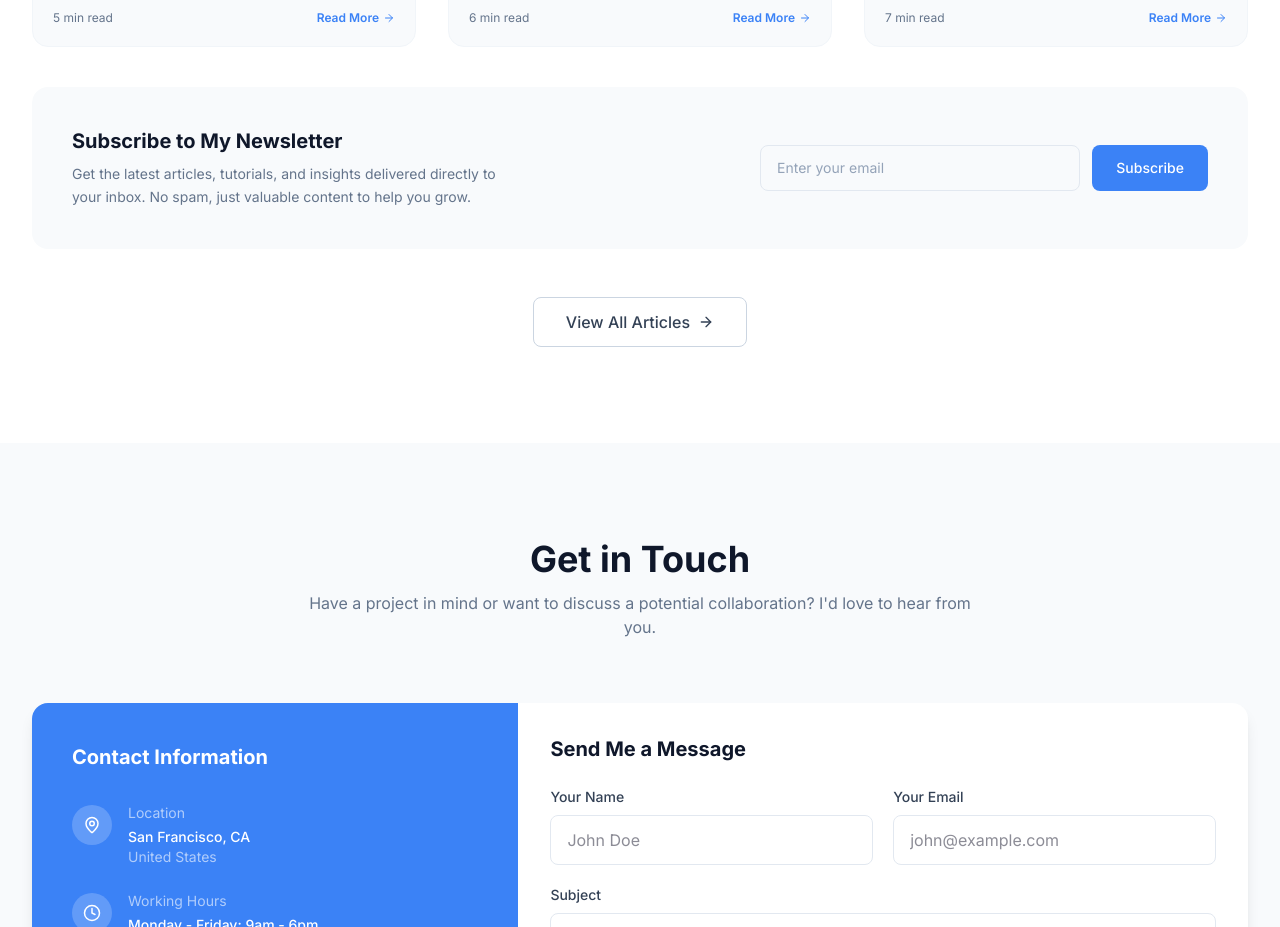
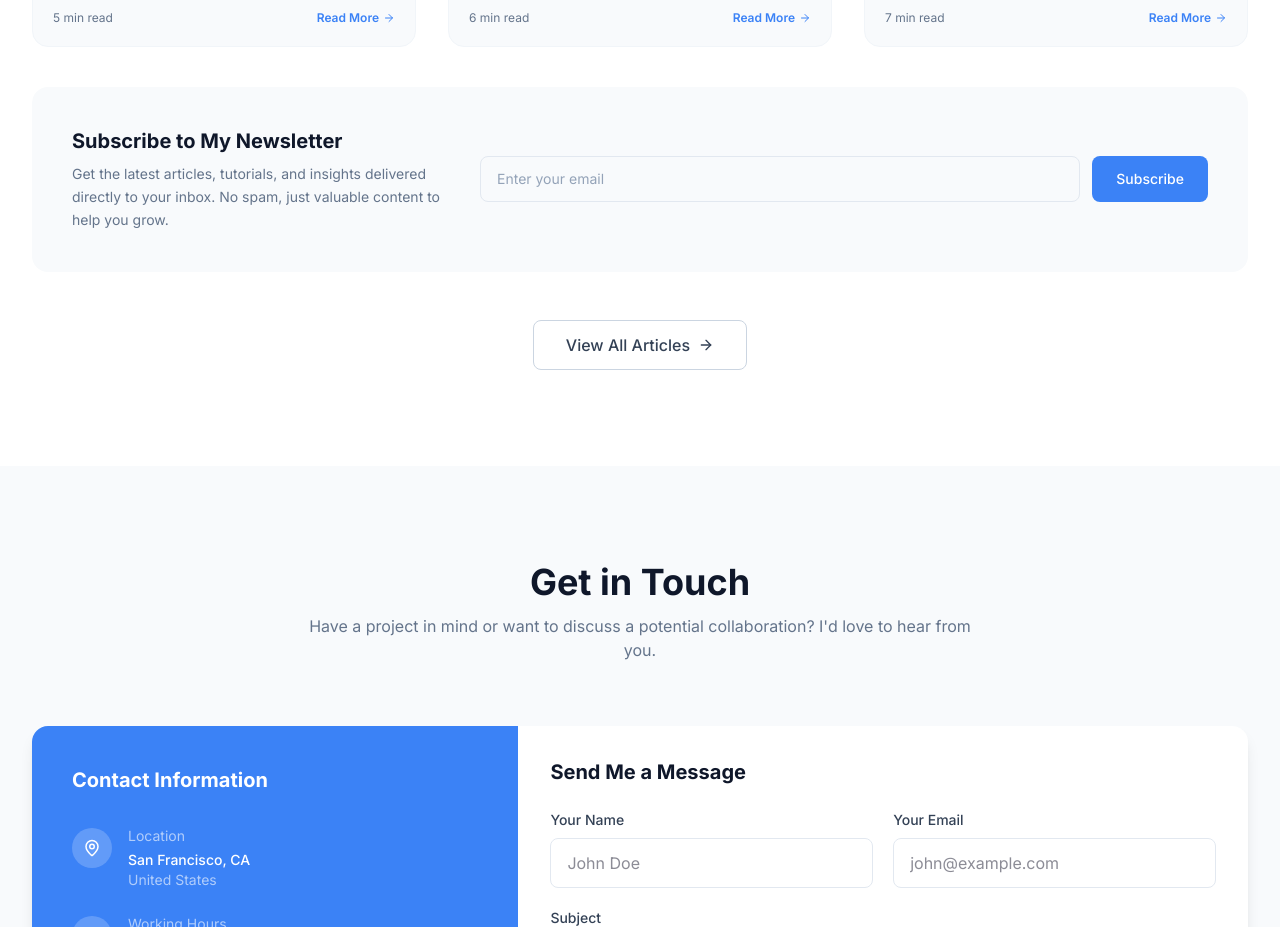
Before and after one commit to Joshua024/jac-portfolio, a Next.js app: page / in a window 1280 px wide. Shown: the part 5240-6167 px from the top of the page. Built offline with nearby package versions, Linux system fonts and the light colour scheme; no server answers; the database is empty.

Commit message:
Widen newsletter email input by removing form max-width

```diff
--- a/src/components/ArticleNewsletter.tsx
+++ b/src/components/ArticleNewsletter.tsx
@@ -27,7 +27,7 @@ export default function ArticleNewsletter({ heading, description }: ArticleNewsl
 
   return (
     <div className="bg-gray-50 rounded-2xl p-8 md:p-10 mt-10 flex flex-col md:flex-row md:items-center md:justify-between gap-6">
-      <div className="md:max-w-md">
+      <div className="md:max-w-sm shrink-0">
         <h3 className="text-xl font-bold text-gray-900">{heading}</h3>
         <p className="text-gray-500 text-sm mt-2 leading-relaxed">{description}</p>
       </div>
@@ -36,7 +36,7 @@ export default function ArticleNewsletter({ heading, description }: ArticleNewsl
           <p className="text-primary font-medium text-sm">Thanks for subscribing!</p>
         </div>
       ) : (
-        <form onSubmit={handleSubmit} className="flex gap-3 flex-1 md:max-w-md">
+        <form onSubmit={handleSubmit} className="flex gap-3 flex-1">
           <input
             type="email"
             value={email}
```
